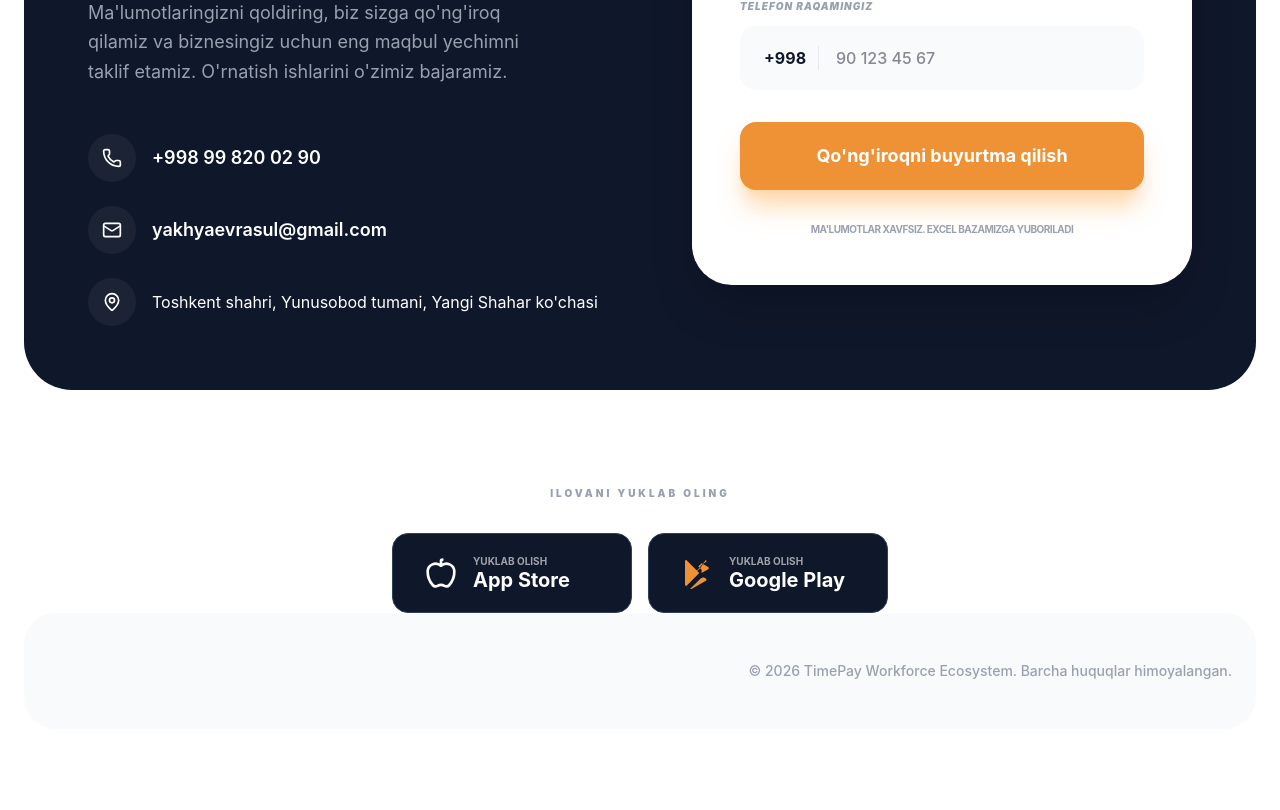
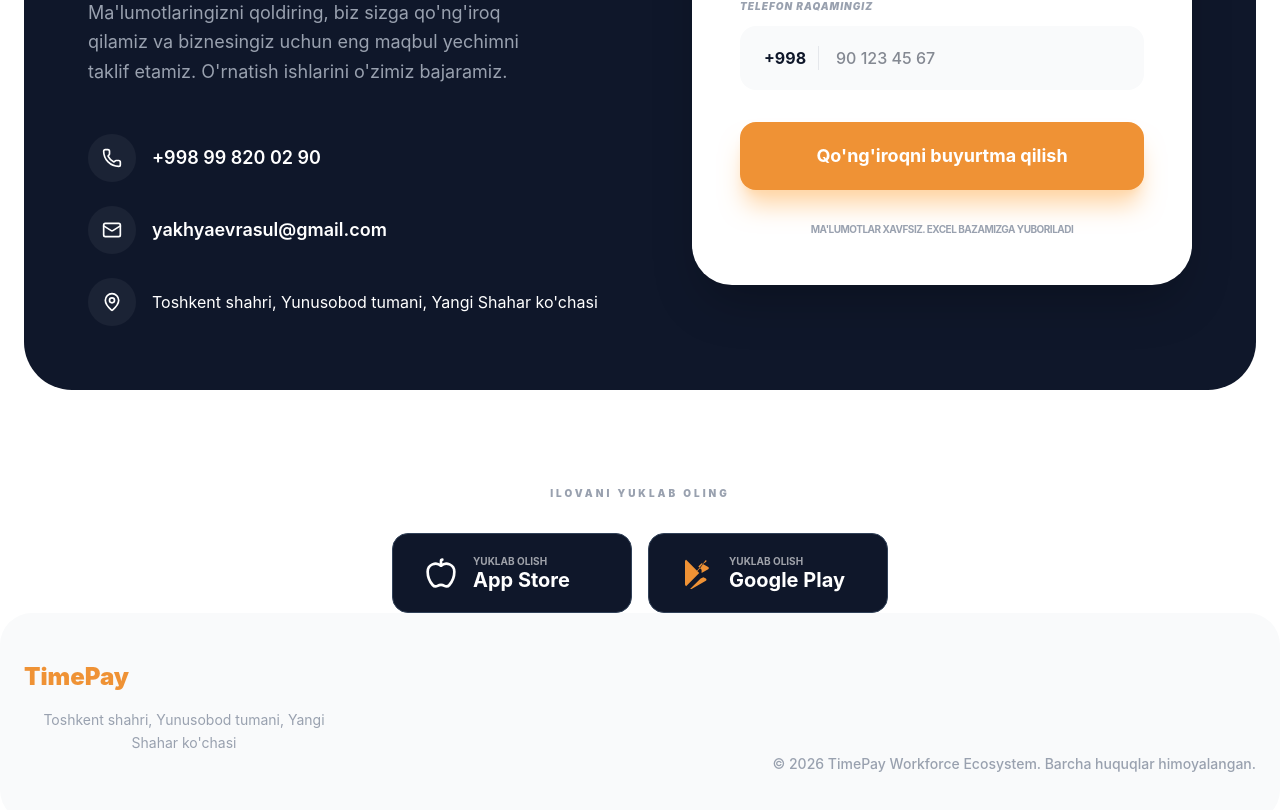
Before and after one commit to AsadbekProgrammer/timepay, a React (Vite) app: page / in a window 1280 px wide. Shown: the part 6864-7674 px from the top of the page. Before the commit the page ends 7617 px from the top, so only its background shows below. Built offline with nearby package versions, Linux system fonts and the light colour scheme.

Commit message:
Update Footer.jsx

```diff
--- a/src/components/Footer.jsx
+++ b/src/components/Footer.jsx
@@ -44,18 +44,19 @@
       </div>
 
       {/* Footer qismi */}
-      <footer className="w-full px-4 md:px-6 pb-6">
+      <footer className="w-full">
           <div className="bg-[#F9FAFB] w-full rounded-[32px] mx-auto px-6 py-12 md:justify-between gap-8 items-center overflow-hidden text-center">
             <div className="space-y-4 flex-shrink-0 flex flex-col items-center md:items-start w-full md:w-auto">
-
-          </div>
-
-          {/* 4. whitespace-normal md:whitespace-nowrap:
-                Mobilda matn sig'masa pastga tushsin, desktopda bir qator bo'lsin.
-          */}
-          <div className="text-gray-400 text-sm font-medium whitespace-normal md:whitespace-nowrap flex-shrink-0 text-center md:text-right w-full md:w-auto">
-            © 2026 TimePay Workforce Ecosystem. Barcha huquqlar himoyalangan.
-          </div>
+              <div className="text-2xl font-black text-tp-orange leading-none h-8 flex items-center">
+                TimePay
+              </div>
+              <p className="text-gray-400 text-sm max-w-xs leading-relaxed mx-auto md:mx-0">
+                Toshkent shahri, Yunusobod tumani, Yangi Shahar ko'chasi
+              </p>
+            </div>
+            <div className="text-gray-400 text-sm font-medium whitespace-normal md:whitespace-nowrap flex-shrink-0 text-center md:text-right w-full md:w-auto">
+              © 2026 TimePay Workforce Ecosystem. Barcha huquqlar himoyalangan.
+            </div>
         </div>
       </footer>
     </>
```
